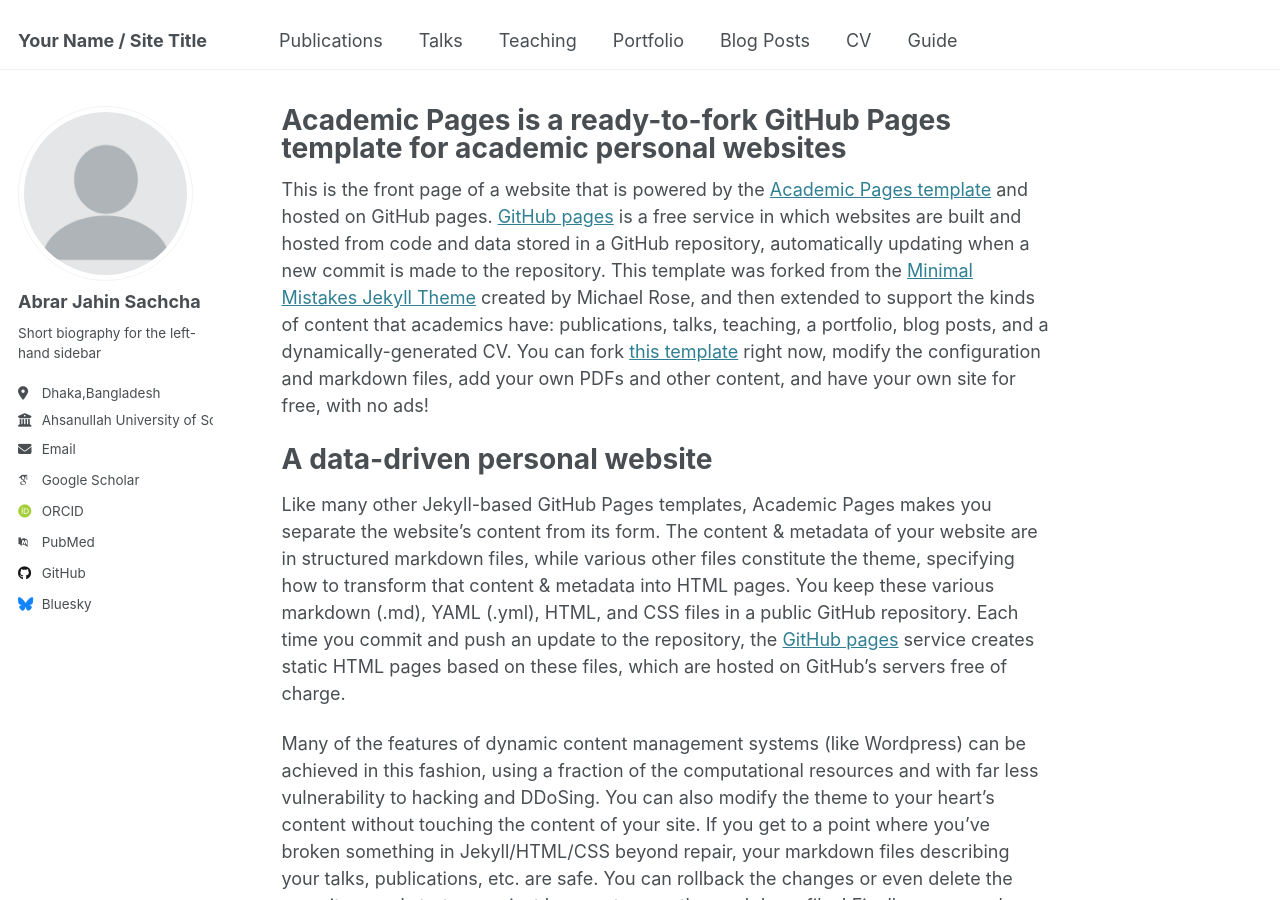
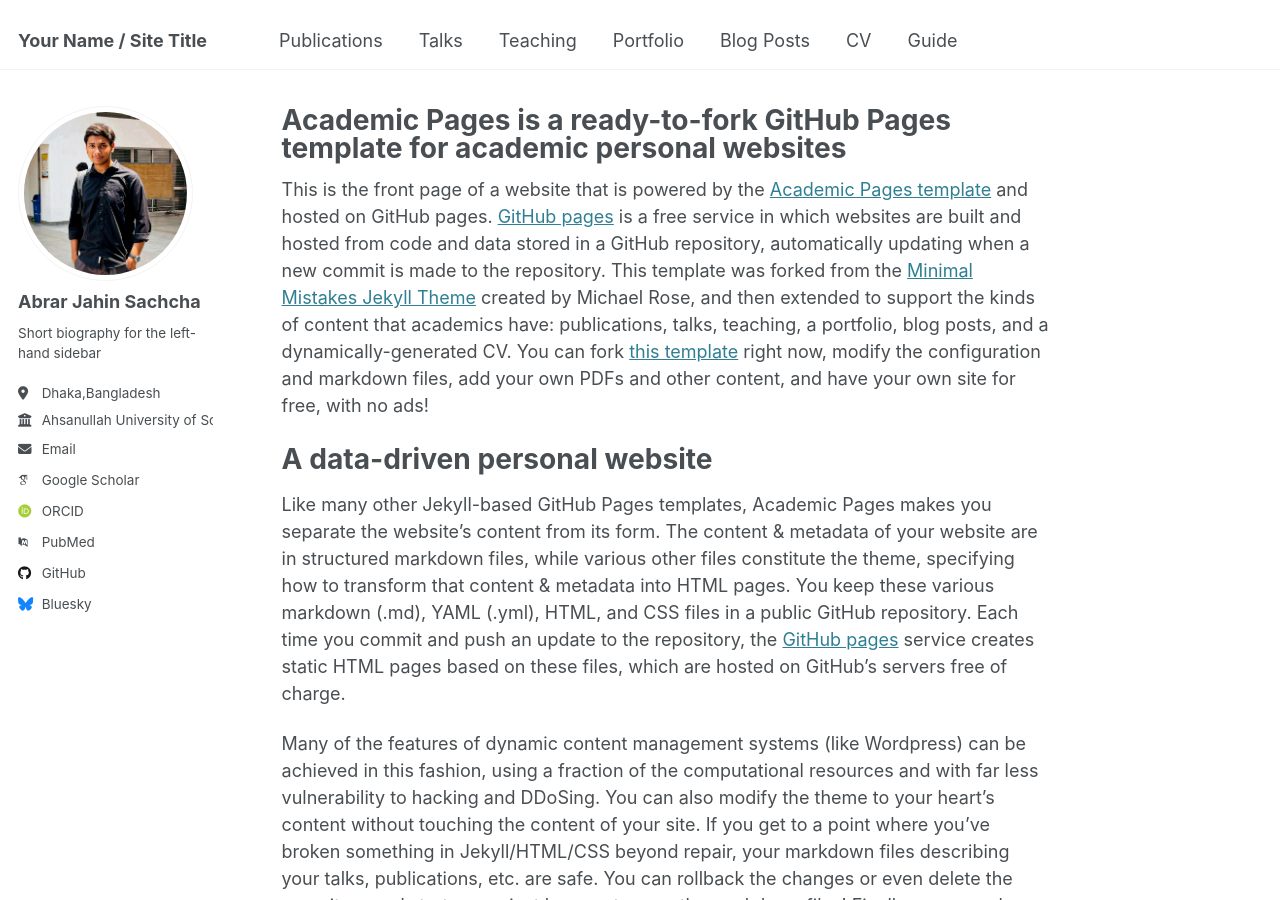
Before and after one commit to AbrarJahin7/cyberportfolio.github.io, a Jekyll site: the page built from _pages/about.md, in a window 1280 px wide and 900 px high. Built offline with Jekyll 4.4.1, drawn with Linux system fonts in a browser that asks for light colours; some web fonts are replaced.

Commit message:
Update _config.yml

```diff
--- a/_config.yml
+++ b/_config.yml
@@ -22,7 +22,7 @@ repository               : "academicpages/academicpages.github.io"
 #               Additional customization can be done by editing /_includes/author-profile.html
 author:
   # Biographic information
-  avatar           : "profile.png"
+  avatar           : "WhatsApp Image 2025-03-07 at 00.41.17_a6916f50.jpg"
   name             : "Abrar Jahin Sachcha"
   pronouns         : # example: "she/her"
   bio              : "Short biography for the left-hand sidebar"
```
